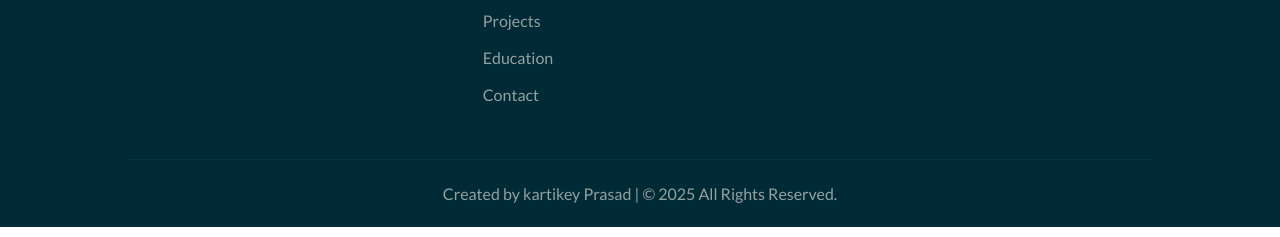
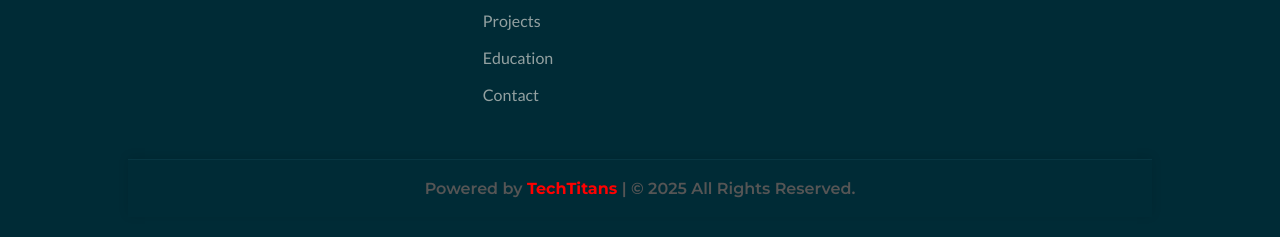
Before and after one commit to Kartikey473/my-portfolio-website, a website: page portfolio updated/index.html in a window 1280 px wide. Shown: the part 5495-5732 px from the top of the page. Drawn offline with Linux system fonts and the light colour scheme.

Commit message:
footer style change

```diff
--- a/portfolio updated/index.html
+++ b/portfolio updated/index.html
@@ -320,9 +320,14 @@
                 </div>
             </div>
         </div>
-        <div class="footer-bottom">
-            <p>Created by kartikey Prasad | &copy; 2025 All Rights Reserved.</p>
-        </div>
+       <div class="footer-bottom" style="padding: 15px 0; text-align: center; font-family: 'Montserrat', sans-serif; font-size: 16px; box-shadow: 0 -2px 10px rgba(0,0,0,0.1);">
+    <p style="margin: 0; color: #555;">
+        Powered by <a href="https://techtitansadv.rf.gd/" target="_blank" rel="noopener noreferrer" style="color: #ff0000; font-weight: bold; text-decoration: none;">TechTitans</a> | &copy; 2025 All Rights Reserved.
+    </p>
+</div>
+
+
+
     </footer>
 
     <a href="#home" class="back-to-top"><i class="fas fa-arrow-up"></i></a>
```
